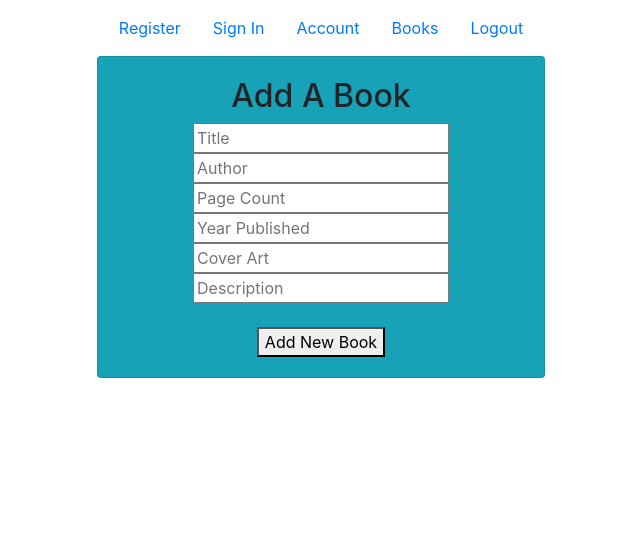
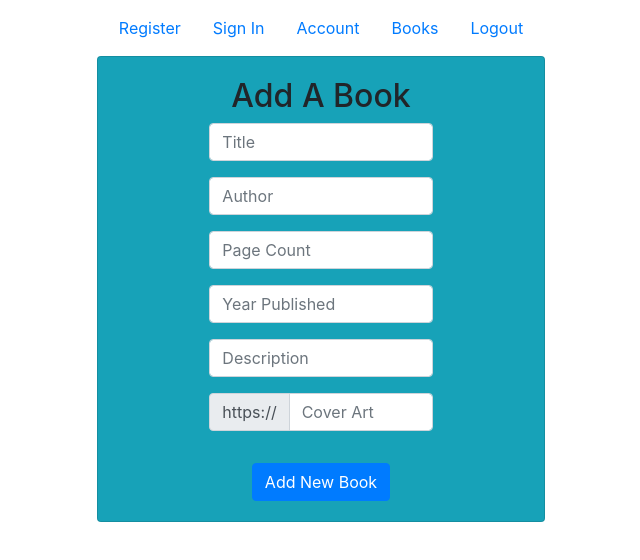
Before and after one commit to meloegel/my-libaray-fe, a React (Create React App) app: page /add-book in a window 1280 px wide. Shown: the top 560 px of the page, without its empty margins (319-959 px from the left). Built offline with nearby package versions, Linux system fonts and the light colour scheme; sample sign-in values are in the browser's storage.

Commit message:
updated add book form

```diff
--- a/src/components/AddBook.js
+++ b/src/components/AddBook.js
@@ -48,58 +48,78 @@ const AddBook = () => {
         <div id='addBook'>
             <Card body bg='info' className='formCardReg'>
                 <h2>Add A Book</h2>
-                <form id='addBookForm' onSubmit={handleSubmit}>
-                    <input
+                <form className='form' >
+                    <InputGroup id='input'>
+                        <FormControl
+                            placeholder="Title"
+                            aria-label="Title"
+                            aria-describedby="basic-addon1"
+                            value={details.title}
+                            onChange={handleChange}
+                            name="title"
                             type="text"
-                        name="title"
+                        />
+                    </InputGroup>
+                    <InputGroup id='input'>
+                        <FormControl
+                            placeholder="Author"
+                            aria-label="Author"
+                            aria-describedby="basic-addon1"
+                            value={details.author}
                             onChange={handleChange}
-                        placeholder="Title"
-                        value={details.title}
+                            name="author"
+                            type="text"
                         />
-                    <div />
-                    <input
+                    </InputGroup>
+                    <InputGroup id='input'>
+                        <FormControl
+                            placeholder="Page Count"
+                            aria-label="Page Count"
+                            aria-describedby="basic-addon1"
+                            value={details.pageCount}
+                            onChange={handleChange}
+                            name="pageCount"
+                            type="number"
+                        />
+                    </InputGroup>
+                    <InputGroup id='input'>
+                        <FormControl
+                            placeholder="Year Published"
+                            aria-label="Year Published"
+                            aria-describedby="basic-addon1"
+                            value={details.yearPublished}
+                            onChange={handleChange}
+                            name="yearPublished"
                             type="text"
-                        name="author"
+                        />
+                    </InputGroup>
+                    <InputGroup id='input'>
+                        <FormControl
+                            placeholder="Description"
+                            aria-label="Description"
+                            aria-describedby="basic-addon1"
+                            value={details.description}
                             onChange={handleChange}
-                        placeholder="Author"
-                        value={details.author}
+                            name="description"
+                            type="text"
                         />
-                    <div />
-                    <input
-                        type="text"
-                        name="pageCount"
+                    </InputGroup>
+                    <InputGroup id='input'>
+                        <InputGroup.Prepend className='inputPrepend'>
+                            <InputGroup.Text id="basic-addon3">
+                                https://
+                                        </InputGroup.Text>
+                        </InputGroup.Prepend>
+                        <FormControl
+                            placeholder="Cover Art"
+                            aria-label="Cover Art"
+                            aria-describedby="basic-addon1"
+                            value={details.coverArt}
                             onChange={handleChange}
-                        placeholder="Page Count"
-                        value={details.pageCount}
+                            name="coverArt"
+                            type="link"
                         />
-                    <div />
-                    <input
-                        type="text"
-                        name="yearPublished"
-                        onChange={handleChange}
-                        placeholder="Year Published"
-                        value={details.yearPublished}
-                    />
-                    <div />
-                    <div />
-                    <input
-                        type="text"
-                        name="coverArt"
-                        onChange={handleChange}
-                        placeholder="Cover Art"
-                        value={details.coverArt}
-                    />
-                    <div />
-                    <div />
-                    <input
-                        type="text"
-                        name="description"
-                        onChange={handleChange}
-                        placeholder="Description"
-                        value={details.description}
-                    />
-                    <div />
-                    <div />
+                    </InputGroup>
                     <input
                         id='idInput'
                         type="text"
@@ -107,9 +127,7 @@ const AddBook = () => {
                         onChange={handleChange}
                         value={userId.userId}
                     />
-                    <div />
-                    <br />
-                    <button className="add-button">Add New Book</button>
+                    <Button className="add-button" onClick={handleSubmit}>Add New Book</Button>
                 </form>
             </Card>
         </div>
```
Lines whose indentation alone changed are shown as unchanged.
